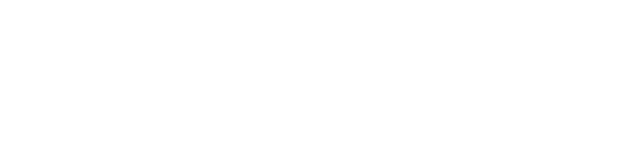
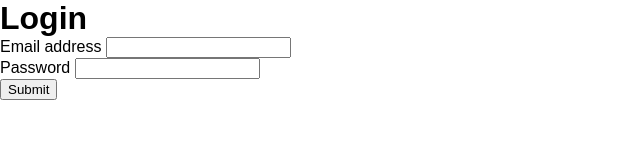
Before and after one commit to MihirLakhamje/login-form, a plain HTML site: page index.html in a window 1280 px wide. Shown: the whole page, without its empty margins (0-640 px from the left). Drawn offline with Linux system fonts and the light colour scheme.

Commit message:
structure completed

```diff
--- a/index.html
+++ b/index.html
@@ -3,3 +3,33 @@
         1. minimum length 6 characters
         2. password must have some special character
  -->
+
+<!DOCTYPE html>
+<html lang="en">
+<head>
+    <meta charset="UTF-8">
+    <meta http-equiv="X-UA-Compatible" content="IE=edge">
+    <meta name="viewport" content="width=device-width, initial-scale=1.0">
+    <title>Document</title>
+
+    <link rel="stylesheet" href="css/style.css">
+</head>
+<body>
+    <div class="container">
+        <h1 class="title">Login</h1>
+        <form>
+            <div class="input-div">
+                <label for="email">Email address</label>
+                <input type="email" id="email">
+            </div>
+            <div class="input-div">
+                <label for="password">Password</label>
+                <input type="password" id="password">
+            </div>
+            <button type="submit" class="btn">Submit</button>
+        </form>
+    </div>
+
+    <script src="js/script.js"></script>
+</body>
+</html>
--- a/scss/style.scss
+++ b/scss/style.scss
@@ -0,0 +1,13 @@
+*{
+    box-sizing: border-box;
+}
+body{
+    margin: 0;
+    padding: 0;
+    font-family: sans-serif;
+}
+
+h1,h2,h3,h4,h5,h6,p{
+    padding: 0;
+    margin: 0;
+}
```
Also changed, not shown: css/style.css, 1 other file.
